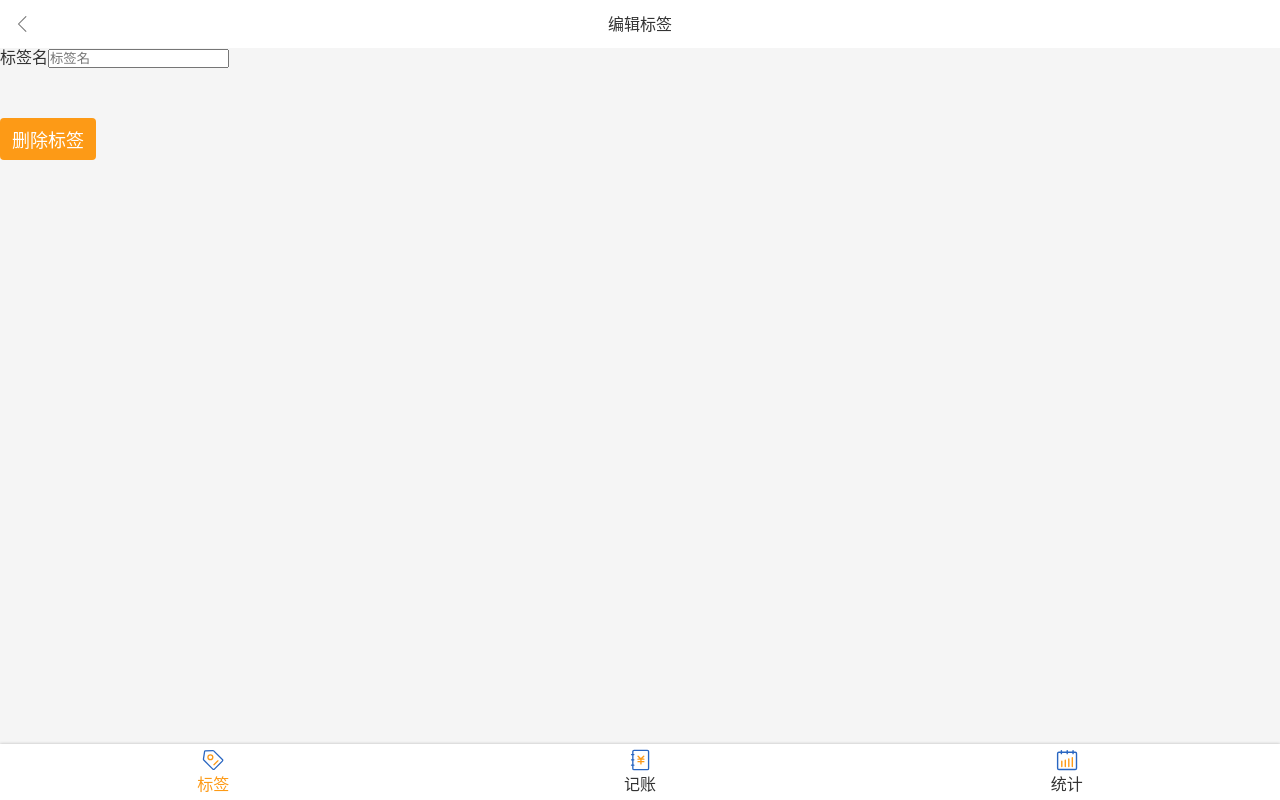
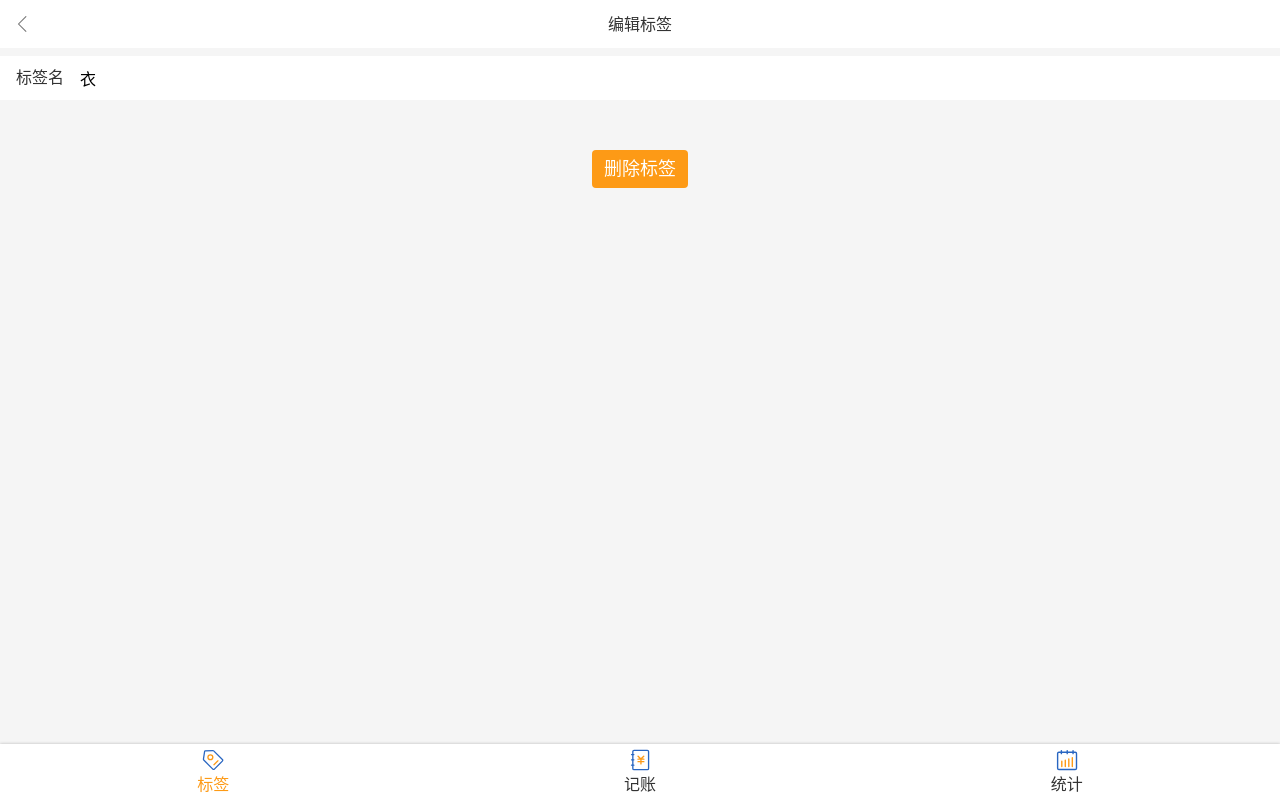
Before and after one commit to LiMiu331/keep-money-react, a React app: page /tags/1 in a window 1280 px wide. Built offline with nearby package versions, Linux system fonts and the light colour scheme.

Commit message:
TagEdit 样式完成

```diff
--- a/src/components/Input.tsx
+++ b/src/components/Input.tsx
@@ -10,7 +10,7 @@ const Label = styled.label`
     input{
       display: block;
       width: 100%;
-      height: 72px;
+      height: 44px;
       background: none;
       border: none;
     }
--- a/src/index.scss
+++ b/src/index.scss
@@ -17,8 +17,9 @@ body{
   line-height: 1.2;
   background: whitesmoke;
 }
-button{
-  font-family: inherit;
+button, input{
+  font: inherit;
+
 }
 :focus{
   outline: none;
--- a/src/pages/Money.tsx
+++ b/src/pages/Money.tsx
@@ -26,9 +26,9 @@ function Money() {
     }
     return (
         <MyLayout>
-            {selected.amount}
+            {selected.note}
             <hr/>
-            {selected.category}
+            {selected.tagIds}
             <TagSection value={selected.tagIds} onChange={(tagIds)=> onChange({tagIds:tagIds})}/>
             <NotesSection value={selected.note} onChange={(note)=>onChange({note: note})}/>
             <CategorySection value={selected.category} onChange={(category)=>onChange({category: category})}/>
--- a/src/pages/Money/NotesSection.tsx
+++ b/src/pages/Money/NotesSection.tsx
@@ -4,7 +4,7 @@ import Input from "../../components/Input";
 
 const NotesSectionUI = styled.section`
 background: #f5f5f5;
-padding: 0 16px;
+padding: 14px 16px;
 font-size: 14px;
 `
 type Props = {
@@ -18,6 +18,7 @@ const NotesSection:React.FC<Props> = (props) => {
             <Input label={'备注'}
                    value={note}
                    type="text"
+                   placeholder={'请输入备注'}
                    onChange={(e)=> props.onChange(e.target.value)}/>
         </NotesSectionUI>
     )
--- a/src/pages/Tags/TagEdit.tsx
+++ b/src/pages/Tags/TagEdit.tsx
@@ -5,6 +5,7 @@ import Layout from "../../components/Layout";
 import Icon from "../../components/icon";
 import Button from "../../components/Button";
 import styled from "styled-components";
+import Input from "../../components/Input";
 const Topbar = styled.header`
   display: flex;
   justify-content: space-between;
@@ -12,6 +13,16 @@ const Topbar = styled.header`
   line-height: 20px;
   padding: 14px;
   background: white;
+`
+const InputWrapper = styled.div`
+ background: white;
+ padding: 0 16px;
+ margin-top: 8px;
+`
+const Center = styled.div`
+  display: flex;
+  justify-content: center;
+  align-items: center;
 `
 const TagEdit: React.FC = ()=> {
     const {findTag} = useTags()
@@ -24,16 +35,12 @@ const TagEdit: React.FC = ()=> {
                 <span>编辑标签</span>
                 <Icon/>
             </Topbar>
-            <div>
-                <label>
-                    <span>标签名</span>
-                    <input type="text" placeholder={'标签名'}
-                    />
-                </label>
-            </div>
-            <div>
+            <InputWrapper>
+                <Input label={'标签名'} type={'text'} placeholder={'标签名'} value={tag.name}/>
+            </InputWrapper>
+            <Center>
                 <Button>删除标签</Button>
-            </div>
+            </Center>
         </Layout>
     )
 }
```
